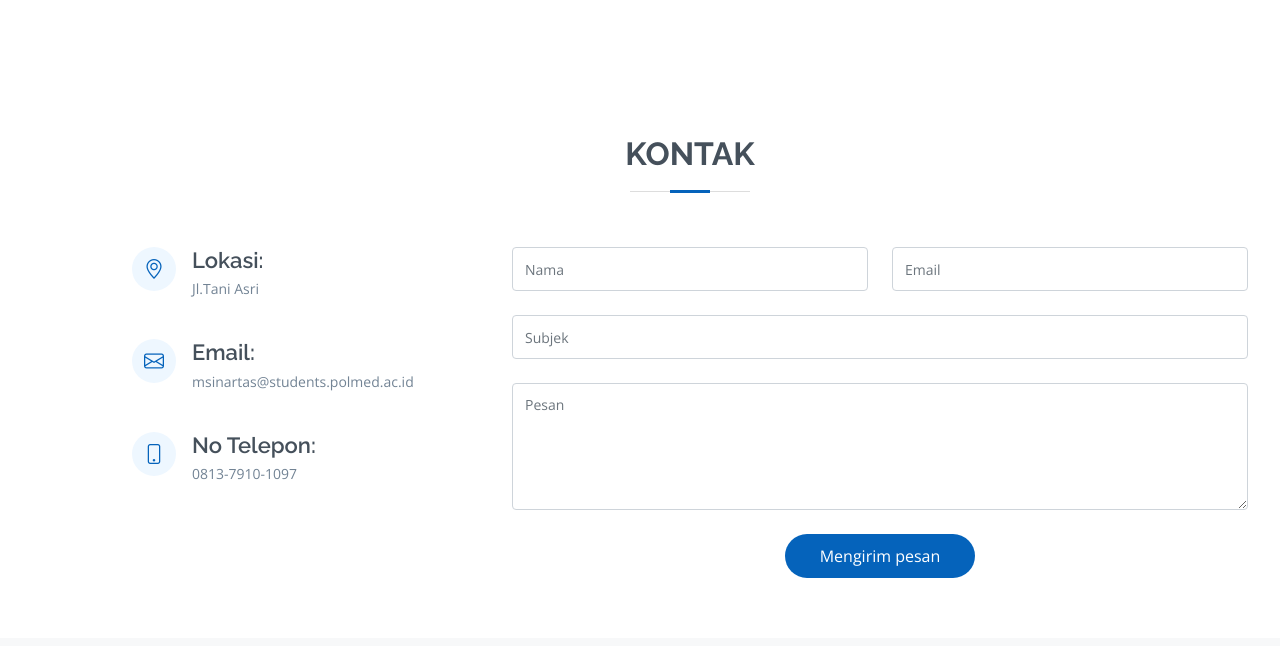
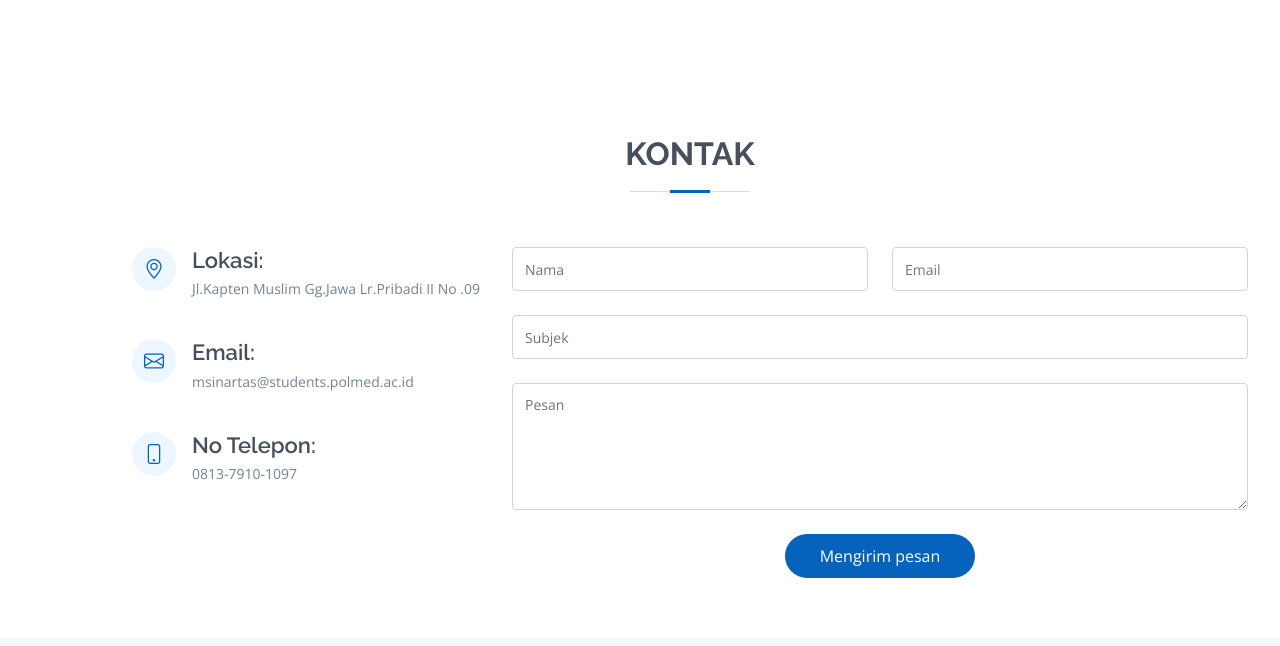
Before and after one commit to RizkyCoding/SinartaPortofolio, a plain HTML site: page index.html in a window 1280 px wide. Shown: the part 2362-3008 px from the top of the page. Drawn offline with nearby package versions, Linux system fonts and the light colour scheme.

Commit message:
Update index.html

```diff
--- a/index.html
+++ b/index.html
@@ -247,7 +247,7 @@
               <div class="address">
                 <i class="bi bi-geo-alt"></i>
                 <h4>Lokasi:</h4>
-                <p>Jl.Tani Asri</p>
+                <p>Jl.Kapten Muslim Gg.Jawa Lr.Pribadi II No .09</p>
               </div>
 
               <div class="email">
```
